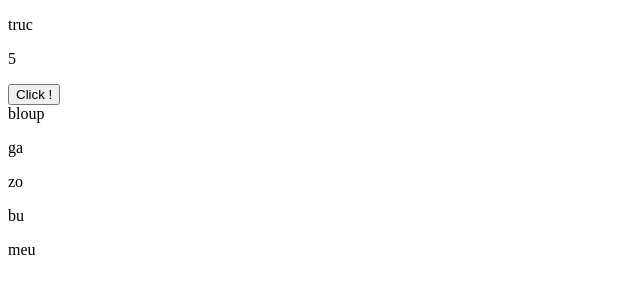
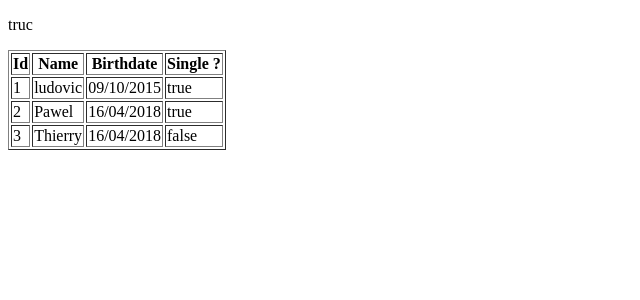
Before and after one commit to Pamento/ng-router, an Angular app: page / in a window 1280 px wide. Shown: the top 300 px of the page, without its empty margins (0-640 px from the left). Built offline with nearby package versions, Linux system fonts and the light colour scheme.

Commit message:
added person list component and interface

```diff
--- a/src/app/app.component.ts
+++ b/src/app/app.component.ts
@@ -5,7 +5,7 @@ import { Component } from "@angular/core";
 @Component({
     selector: 'app-root',
     template: `<p>{{maVariable}}</p>
-                <app-first></app-first>`
+                <app-person-list></app-person-list>`
 })
 export class AppComponent {
     maVariable:string = 'truc';
--- a/src/app/app.module.ts
+++ b/src/app/app.module.ts
@@ -3,12 +3,14 @@ import { NgModule } from '@angular/core';
 
 import { AppComponent } from './app.component';
 import { FirstComponent } from './first/first.component';
+import { PersonListComponent } from './person-list/person-list.component';
 
 
 @NgModule({
   declarations: [
     AppComponent,
-    FirstComponent
+    FirstComponent,
+    PersonListComponent
   ],
   imports: [
     BrowserModule
--- /dev/null
+++ b/src/app/entities/person.ts
@@ -0,0 +1,7 @@
+export interface Person {
+    id:number,
+    name:string,
+
+    birthdate:Date,
+    single:boolean
+}
--- /dev/null
+++ b/src/app/person-list/person-list.component.html
@@ -0,0 +1,22 @@
+
+
+
+
+<table border="1">
+  <thead>
+    <tr>
+      <th>Id</th>
+      <th>Name</th>
+      <th>Birthdate</th>
+      <th>Single ?</th>
+    </tr>
+  </thead>
+  <tbody>
+    <tr *ngFor="let person of list">
+      <td>{{ person.id }}</td>
+      <td>{{ person.name }}</td>
+      <td>{{ person.birthdate | date:'dd/MM/yyyy' }}</td>
+      <td>{{ person.single }}</td>
+    </tr>
+  </tbody>
+</table>
--- /dev/null
+++ b/src/app/person-list/person-list.component.ts
@@ -0,0 +1,22 @@
+import { Component, OnInit } from '@angular/core';
+import { Person } from '../entities/person';
+
+@Component({
+  selector: 'app-person-list',
+  templateUrl: './person-list.component.html',
+  styleUrls: ['./person-list.component.scss']
+})
+export class PersonListComponent implements OnInit {
+  list:Person[] = [
+    {id: 1,name: 'ludovic',birthdate:new Date('2015-10-09'),single:true},
+    {id: 2,name: 'Pawel',birthdate:new Date(),single:true},
+    {id: 3,name: 'Thierry',birthdate:new Date(),single:false},
+  ];
+
+
+  constructor() { }
+
+  ngOnInit() {
+  }
+
+}
```
Also changed, not shown: src/app/person-list/person-list.component.scss (added), 1 other file (tests, documents, lock files or other folders).
